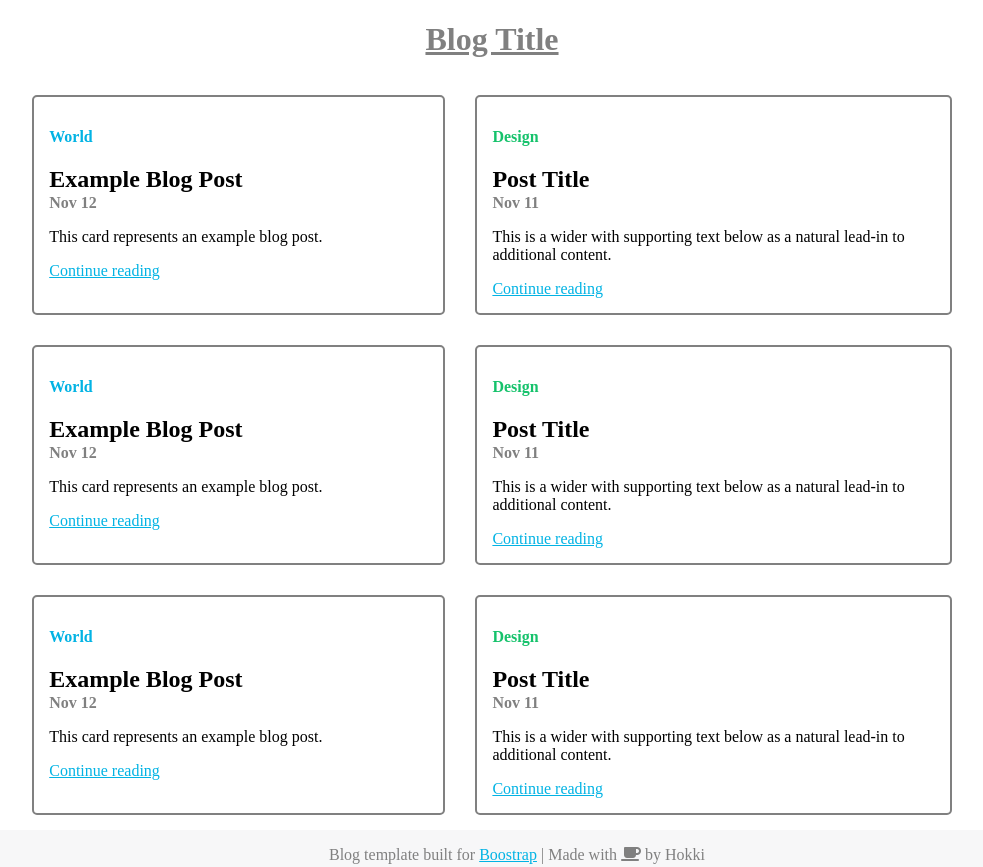
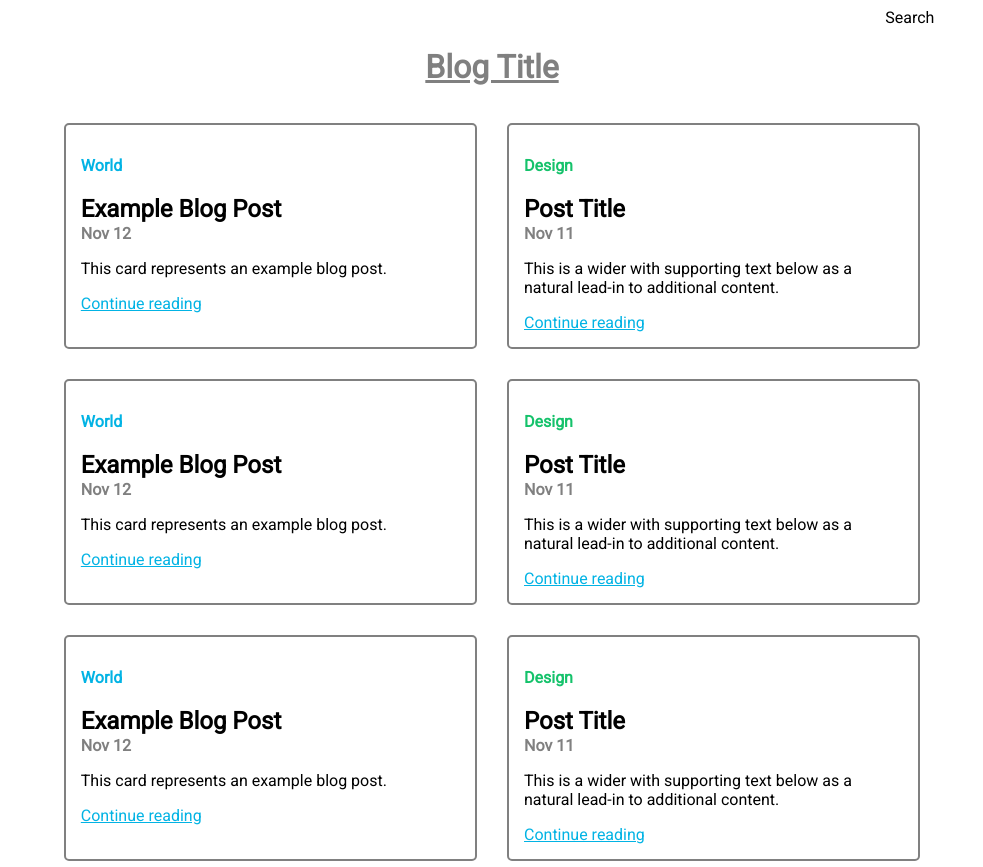
Before and after one commit to hokkichan/udacity-front-end-nanodegree, a plain HTML site: page personal-blog/index.html in a window 1280 px wide. Shown: the top 867 px of the page, without its empty margins (148-1131 px from the left). Drawn offline with Linux system fonts and the light colour scheme.

Commit message:
First draft
type: style

```diff
--- a/personal-blog/css/site.css
+++ b/personal-blog/css/site.css
@@ -1,3 +1,12 @@
+* {
+  font-family: 'Roboto', sans-serif;
+}
+
+nav {
+  width: 85%;
+  text-align: right;
+}
+
 .container {
   display: flex;
   justify-content: center;
@@ -13,7 +22,7 @@
 
 .container-wider-card {
   border: 2px solid grey;
-  width: 35%;
+  width: 30%;
   margin: 15px;
   padding: 15px;
   border-radius: 5px;
--- a/personal-blog/index.html
+++ b/personal-blog/index.html
@@ -3,7 +3,9 @@
 <head>
   <meta charset="UTF-8">
   <link rel="stylesheet" type="text/css" href="css\site.css">
+  <link href="https://fonts.googleapis.com/css2?family=Roboto&display=swap" rel="stylesheet">
   <script src="https://kit.fontawesome.com/92c202111b.js" crossorigin="anonymous"></script>
+  <nav>Search</nav>
   <title>Personal Blog</title>
   <h1>Blog Title</h1>
 </head>
```
